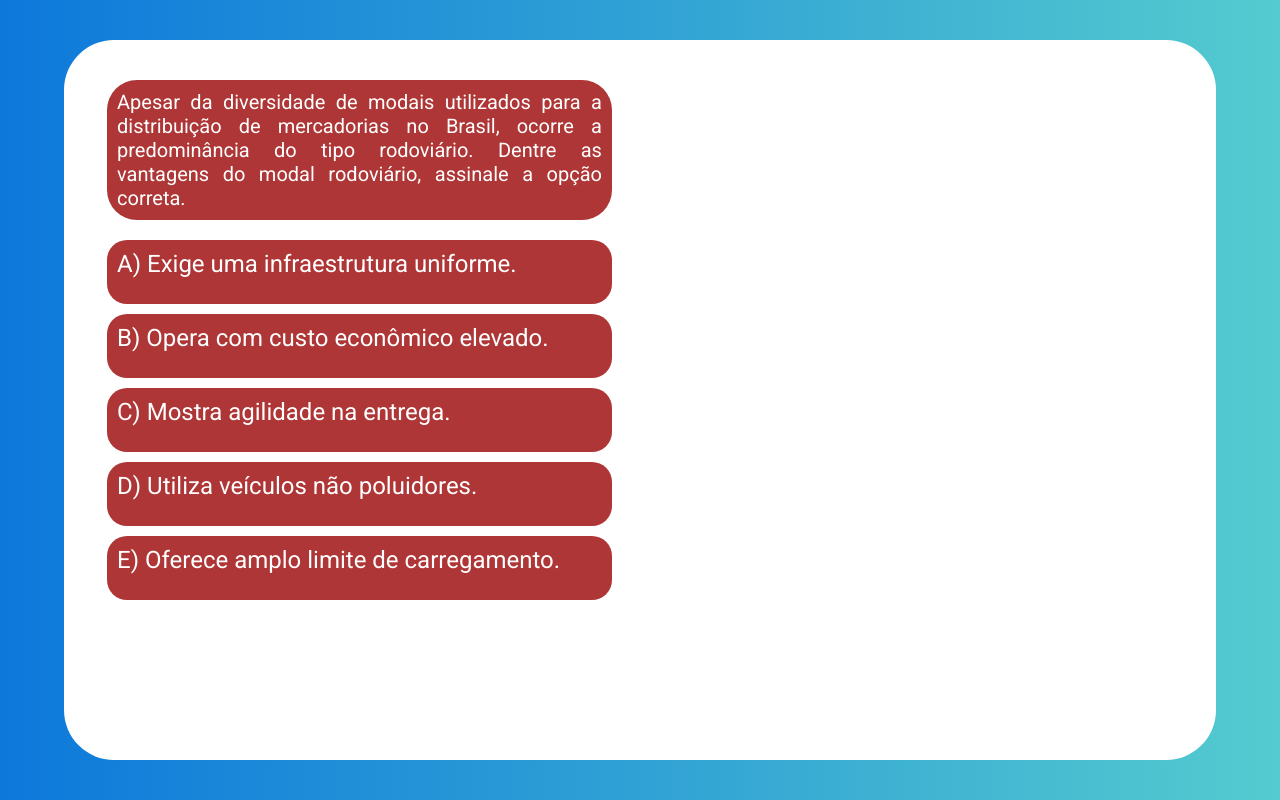
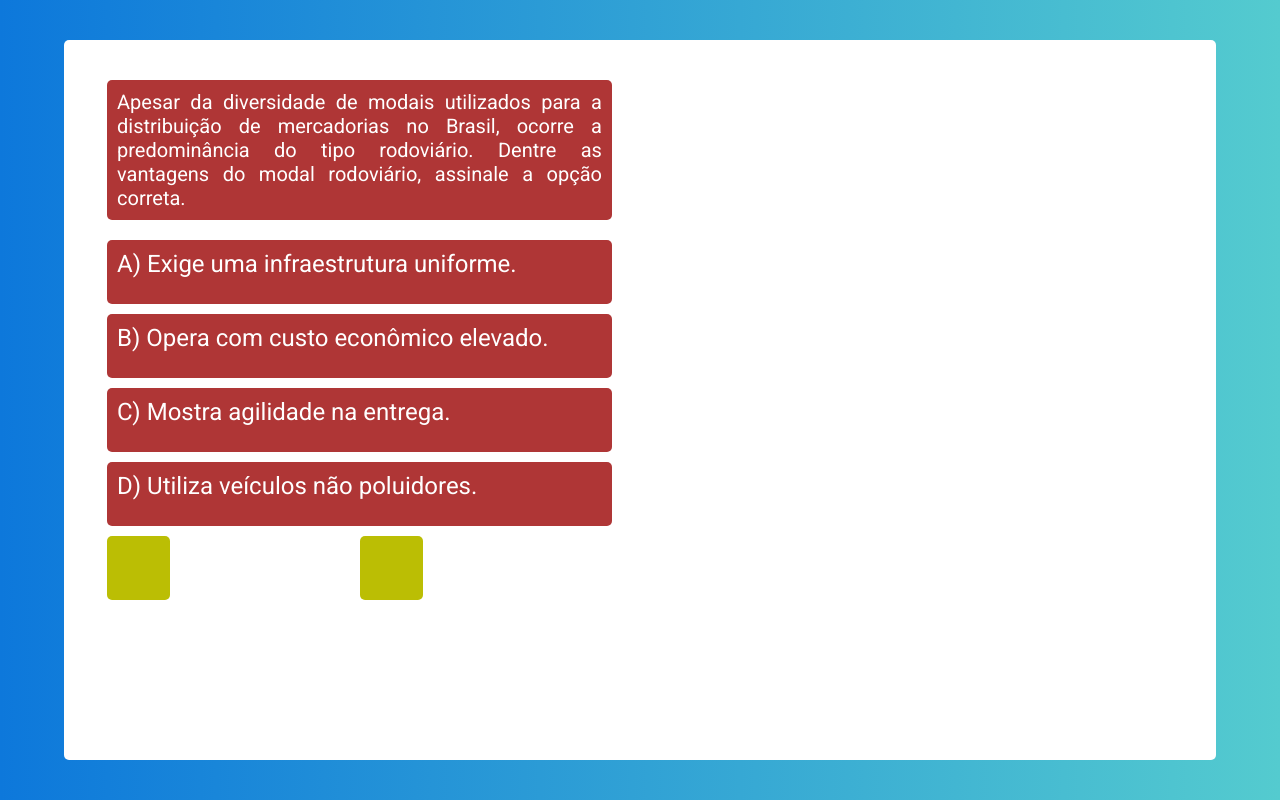
Before and after one commit to vinicius-seven/quiz_game, a PHP site: page /painel.php in a window 1280 px wide. Run offline with PHP 8.4, Linux system fonts and the light colour scheme; some libraries are stand-ins or nearby versions.

Commit message:
alterações

```diff
--- a/painel.php
+++ b/painel.php
@@ -38,10 +38,11 @@
                 D) Utiliza veículos não poluidores.
             </a>
         </div>
-        <div id="alternativa">
-            <a href="#" >
-                E) Oferece amplo limite de carregamento.
-            </a>
+
+        <div id="premios">
+            <div id="premios_acertar"></div>
+            <div id="premios_para"></div>
+            <div id="premios_errar"></div>
         </div>
     </div>
 </div>
--- a/style.css
+++ b/style.css
@@ -4,6 +4,7 @@
     --form_bg: #ffffff;
     --pergunta_bg:  #af3636;
     --pergunta_bg_hover: #19be03;
+    --premeios_bg: #bbbe04;
     --input_bg: #E5E5E5;
     --input_hover: #eaeaea;
     --submit_bg: #1FCC44;
@@ -34,7 +35,7 @@ body {
     /* this will help us center it*/
     margin: auto;
     background-color: var(--form_bg);
-    border-radius: 50px;
+    border-radius: 5px;
     /* make it a grid container*/
     display: grid;
     /* with two columns of same width*/
@@ -52,7 +53,7 @@ body {
     margin: auto;
     margin-bottom: 20px;
     background-color: var(--pergunta_bg);
-    border-radius: 30px;
+    border-radius: 5px;
     /* make it a grid container*/
     display: grid;
     /* with two columns of same width*/
@@ -75,7 +76,7 @@ body {
     margin: auto;
     margin-top: 10px;
     background-color: var(--pergunta_bg);
-    border-radius: 20px;
+    border-radius: 5px;
     /* make it a grid container*/
     display: grid;
     /* with two columns of same width*/
@@ -94,6 +95,26 @@ body {
 background-color: var(--pergunta_bg_hover);
 }
 
+#premios {
+    width: 90%;
+    height: 10%;
+    margin: auto;
+    margin-top: 10px;
+    display: grid;
+    grid-template-columns: 1fr 1fr 1fr 2fr;
+    grid-gap: 5vw;
+}
+#premios_acertar,#premios_parar,#premios_errar {
+    width: 100%;
+    height: 100%;
+
+    background-color: var(--premeios_bg);
+    border-radius: 5px;
+
+    font-family: roboto,sans-serif;
+    font-size: 1.50rem;
+}
+
 a:link {
     text-decoration:none;
     color: #ffffff;
```
